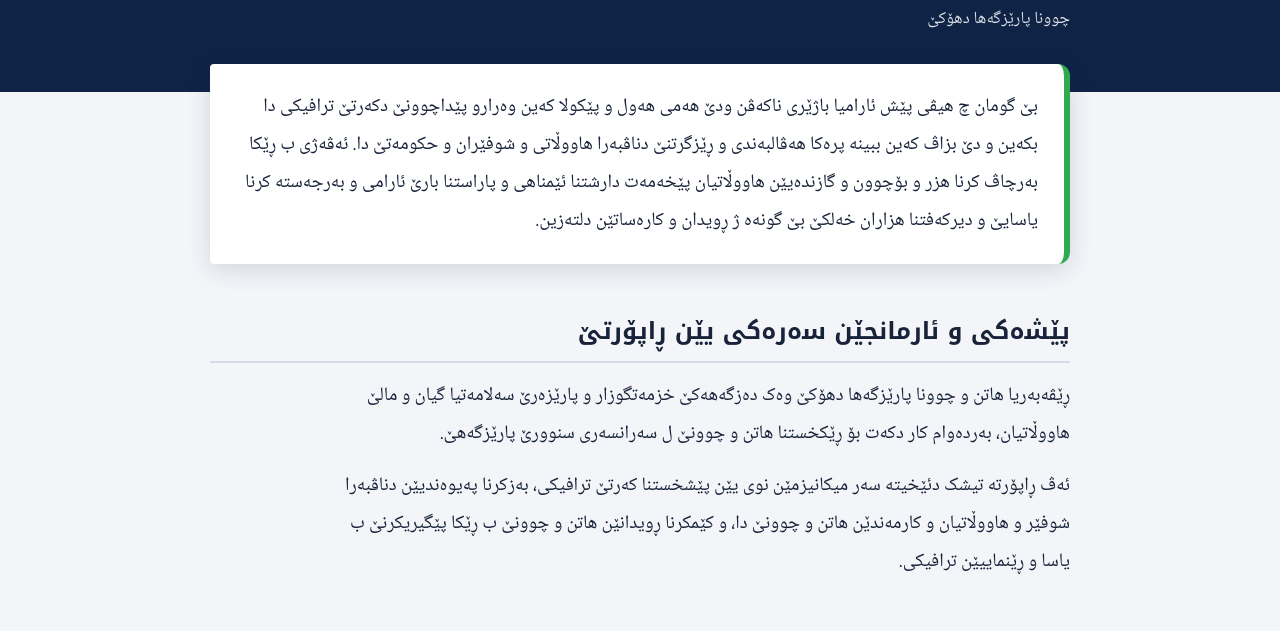
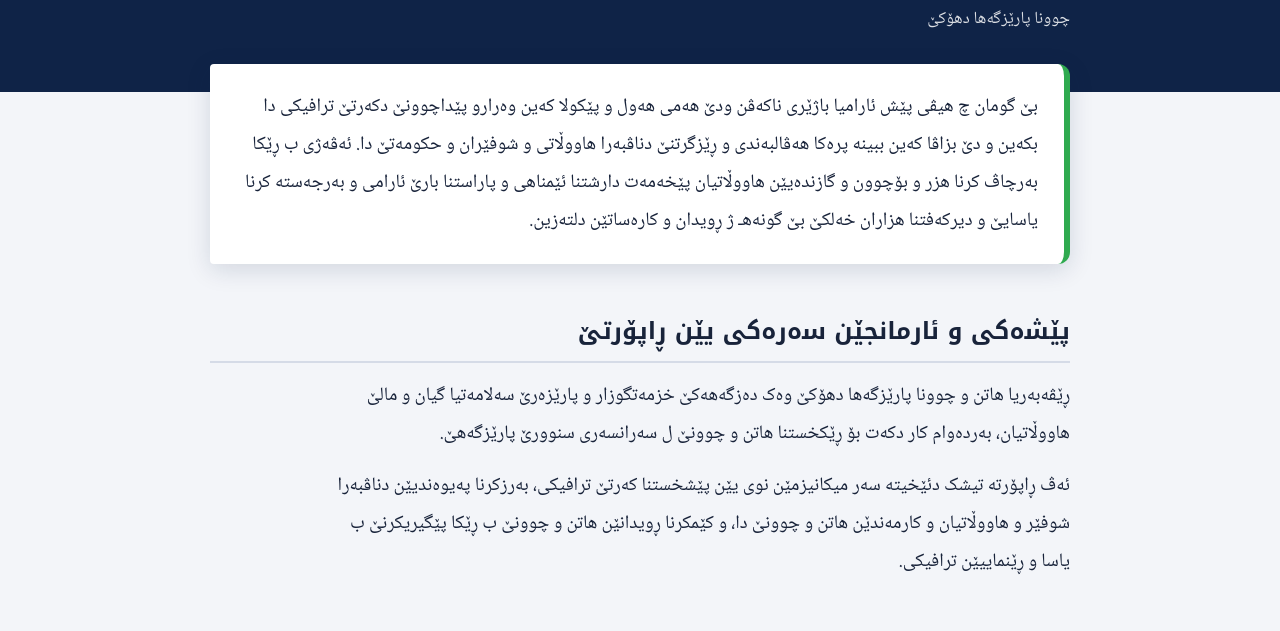
Before and after one commit to BLINDBAYZ/blindbayz.github.io, a plain HTML site: page index.html in a window 1280 px wide. Shown: the part 269-900 px from the top of the page. Drawn offline with Linux system fonts and the light colour scheme.

Commit message:
Update index.html

```diff
--- a/index.html
+++ b/index.html
@@ -73,13 +73,13 @@ footer .wrap{display:flex;justify-content:space-between;gap:12px;flex-wrap:wrap}
 
 <main>
   <div class="lead">
-    بێ گومان چ هیڤی پێش ئارامیا باژێری ناکەڤن ودێ هەمی هەول و پێکولا کەین وەرارو پێداچوونێ دکەرتێ ترافیکی دا بکەین و دێ بزاڤ کەین ببینە پرەکا هەڤالبەندی و ڕێزگرتنێ دناڤبەرا هاووڵاتی و شوفێران و حکومەتێ دا. ئەڤەژی ب ڕێکا بەرچاڤ کرنا هزر و بۆچوون و گازندەیێن هاووڵاتیان پێخەمەت دارشتنا ئێمناهی و پاراستنا بارێ ئارامی و بەرجەستە کرنا یاسایێ و دیرکەفتنا هزاران خەلکێ بێ گونەه ژ ڕویدان و کارەساتێن دلتەزین.
+    بێ گومان چ هیڤی پێش ئارامیا باژێری ناکەڤن ودێ هەمی هەول و پێکولا کەین وەرارو پێداچوونێ دکەرتێ ترافیکی دا بکەین و دێ بزاڤا کەین ببینە پرەکا هەڤالبەندی و ڕێزگرتنێ دناڤبەرا هاووڵاتی و شوفێران و حکومەتێ دا. ئەڤەژی ب ڕێکا بەرچاڤ کرنا هزر و بۆچوون و گازندەیێن هاووڵاتیان پێخەمەت دارشتنا ئێمناهی و پاراستنا بارێ ئارامی و بەرجەستە کرنا یاسایێ و دیرکەفتنا هزاران خەلکێ بێ گونەهـ ژ ڕویدان و کارەساتێن دلتەزین.
   </div>
 
   <div class="wrap">
     <h2>پێشەکی و ئارمانجێن سەرەکی یێن ڕاپۆرتێ</h2>
     <p>ڕێڤەبەریا هاتن و چوونا پارێزگەها دهۆکێ وەک دەزگەهەکێ خزمەتگوزار و پارێزەرێ سەلامەتیا گیان و مالێ هاووڵاتیان، بەردەوام کار دکەت بۆ ڕێکخستنا هاتن و چوونێ ل سەرانسەری سنوورێ پارێزگەهێ.</p>
-    <p>ئەڤ ڕاپۆرتە تیشک دئێخیتە سەر میکانیزمێن نوی یێن پێشخستنا کەرتێ ترافیکی، بەزکرنا پەیوەندیێن دناڤبەرا شوفێر و هاووڵاتیان و کارمەندێن هاتن و چوونێ دا، و کێمکرنا ڕویدانێن هاتن و چوونێ ب ڕێکا پێگیریکرنێ ب یاسا و ڕێنماییێن ترافیکی.</p>
+    <p>ئەڤ ڕاپۆرتە تیشک دئێخیتە سەر میکانیزمێن نوی یێن پێشخستنا کەرتێ ترافیکی، بەرزکرنا پەیوەندیێن دناڤبەرا شوفێر و هاووڵاتیان و کارمەندێن هاتن و چوونێ دا، و کێمکرنا ڕویدانێن هاتن و چوونێ ب ڕێکا پێگیریکرنێ ب یاسا و ڕێنماییێن ترافیکی.</p>
 
     <h2>تەوەرێن سەرەکی یێن پێداچوون و وەرارا ترافیکی</h2>
     <ul class="axes">
```
